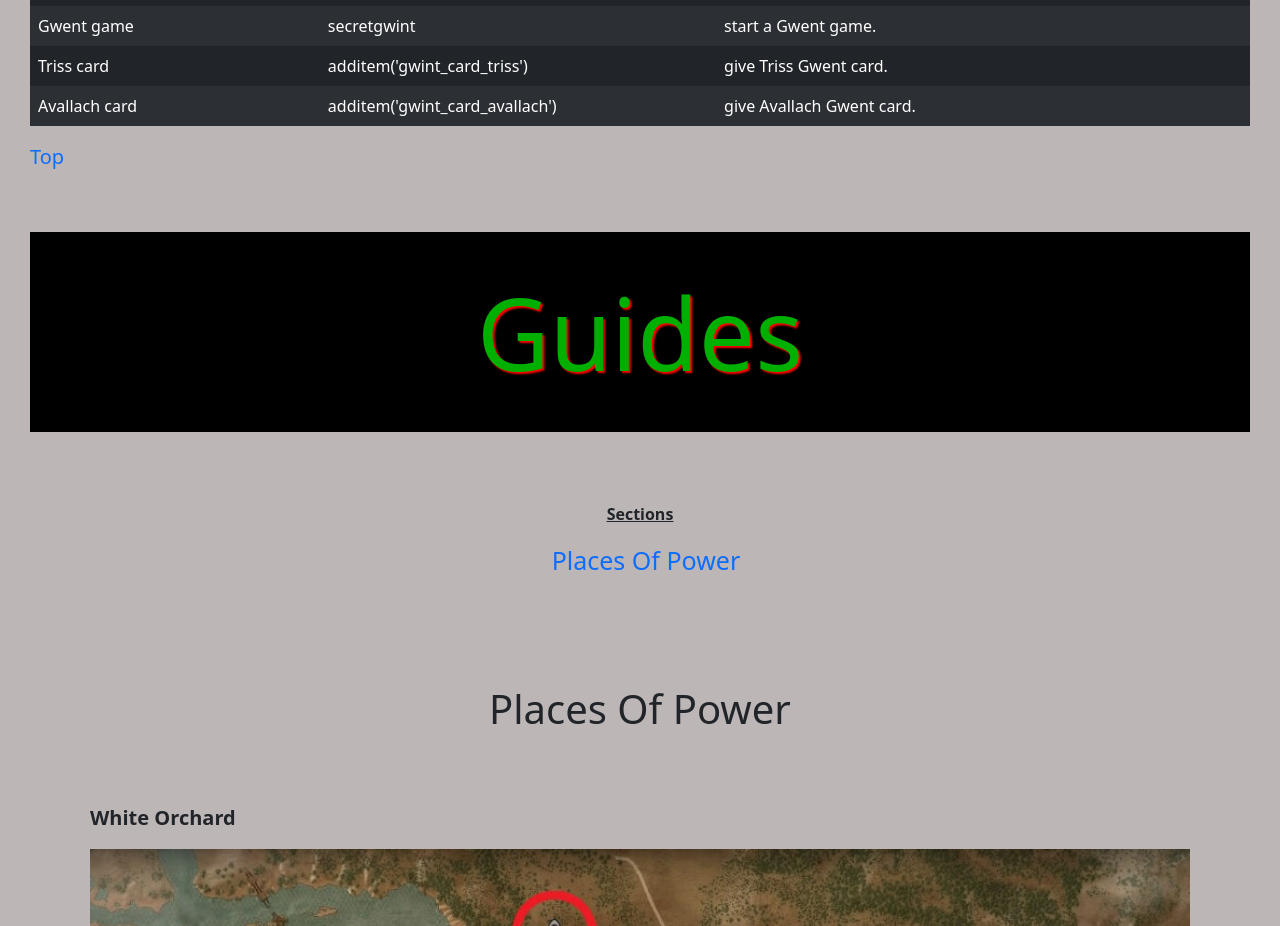
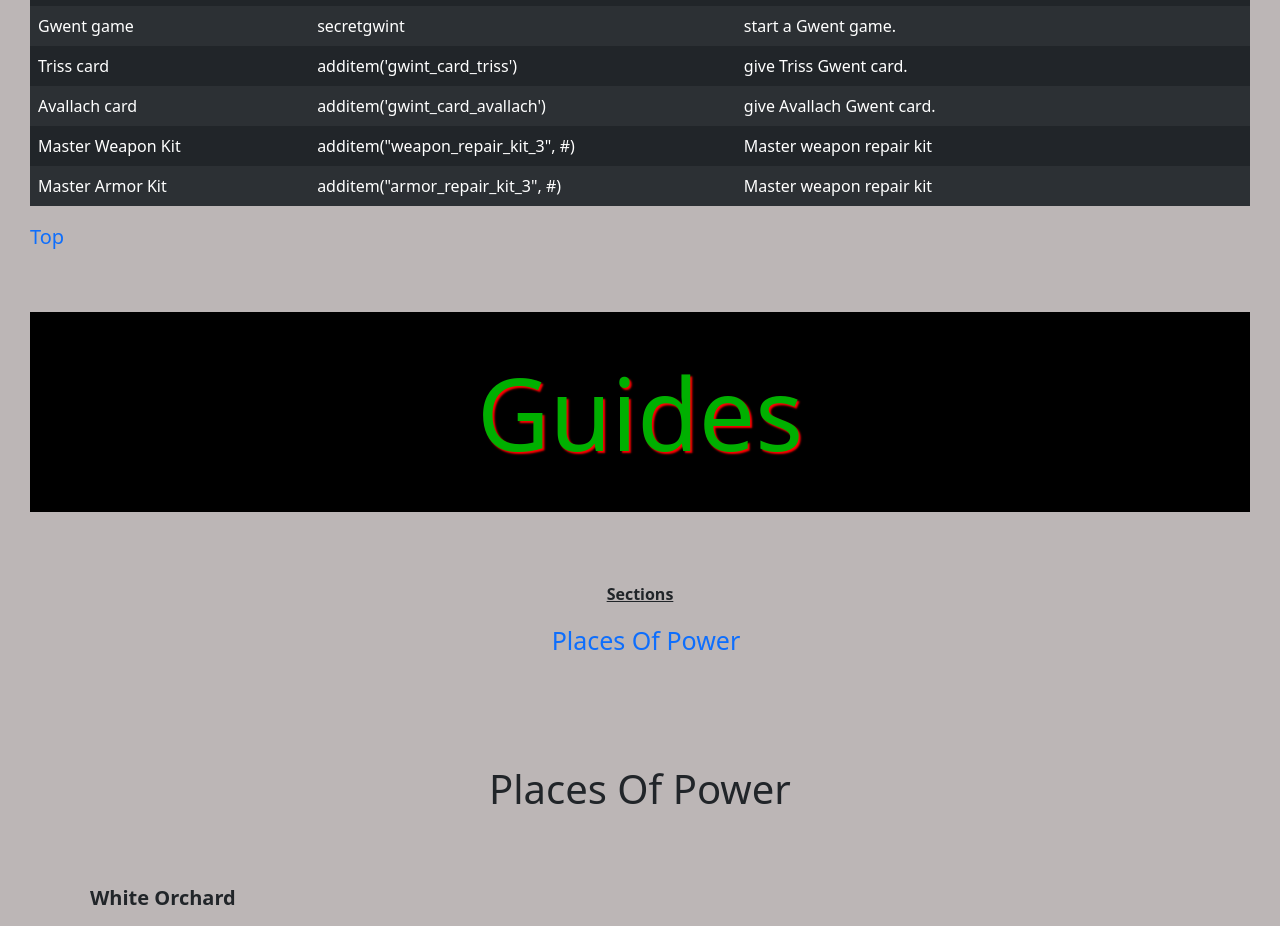
Before and after one commit to DaveKirby111/kwguides, a SvelteKit app: page /witcher3 in a window 1280 px wide. Shown: the part 1140-2066 px from the top of the page. Built offline with nearby package versions, Linux system fonts and the light colour scheme.

Commit message:
added to witcher 3

```diff
--- a/src/routes/(witcher)/witcher3/+page.svelte
+++ b/src/routes/(witcher)/witcher3/+page.svelte
@@ -69,6 +69,18 @@
       name: "Avallach card",
       input: "additem('gwint_card_avallach')",
       desc: "give Avallach Gwent card.",
+    },
+
+    {
+      name: "Master Weapon Kit",
+      input: 'additem("weapon_repair_kit_3", #)',
+      desc: "Master weapon repair kit",
+    },
+
+    {
+      name: "Master Armor Kit",
+      input: 'additem("armor_repair_kit_3", #)',
+      desc: "Master weapon repair kit",
     },
   ];
 </script>
```
